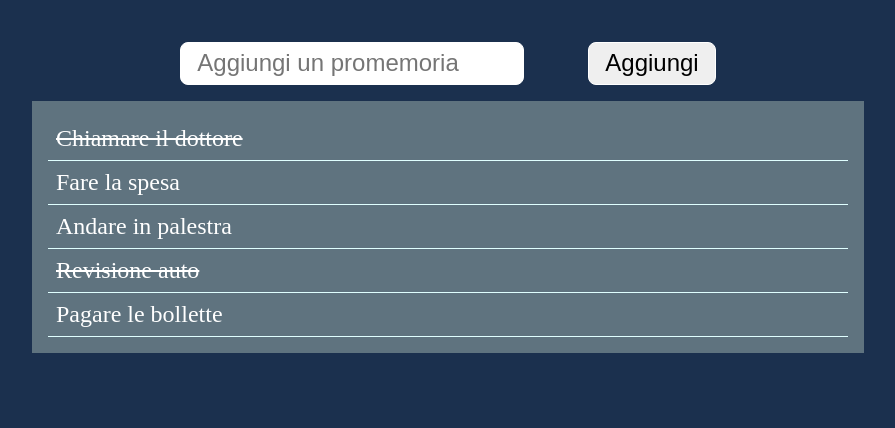
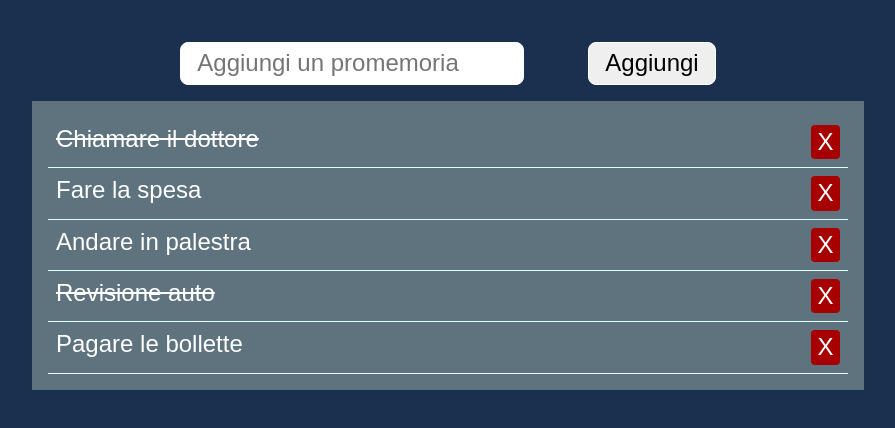
Before and after one commit to DavideIsaia/vue-todolist, a plain HTML site: page index.html in a window 1280 px wide. Shown: the part 230-658 px from the top of the page, without its empty margins (192-1087 px from the left). Drawn offline with nearby package versions, Linux system fonts and the light colour scheme.

Commit message:
raggiunta milestone 2

```diff
--- a/css/style.css
+++ b/css/style.css
@@ -7,6 +7,7 @@
 
 /* common */
 html {
+    font-family: Arial, Helvetica, sans-serif;
     background-color: #1b304e;
     color: white;
 }
@@ -55,6 +56,14 @@ li {
     padding: 0.5rem;
 }
 
-.done {
+.done span {
     text-decoration: line-through;
 }
+
+.del {
+    background-color: #a70000;
+    border-radius: 4px;
+    font-size: 1.5rem;
+    padding: 0.2rem 0.4rem;
+    cursor: pointer;
+}
--- a/index.html
+++ b/index.html
@@ -26,9 +26,9 @@
             <div class="todo-list">
                 <ul>
                     <li v-for="(element, index) in events"
-                        :class="element.done ? 'done' : ''"
-                    >
-                        {{ element.text }}
+                        :class="element.done ? 'done' : ''">
+                        <span>{{ element.text }}</span>
+                        <div class="del" @click="removeElement(index)" >X</div>
                     </li>
                 </ul>
             </div>
--- a/js/script.js
+++ b/js/script.js
@@ -44,7 +44,9 @@ const app = new Vue (
 
         },
         methods: {
-
+            removeElement(index) {
+                this.events.splice (index, 1)
+            }
         }
     }
 )
```
